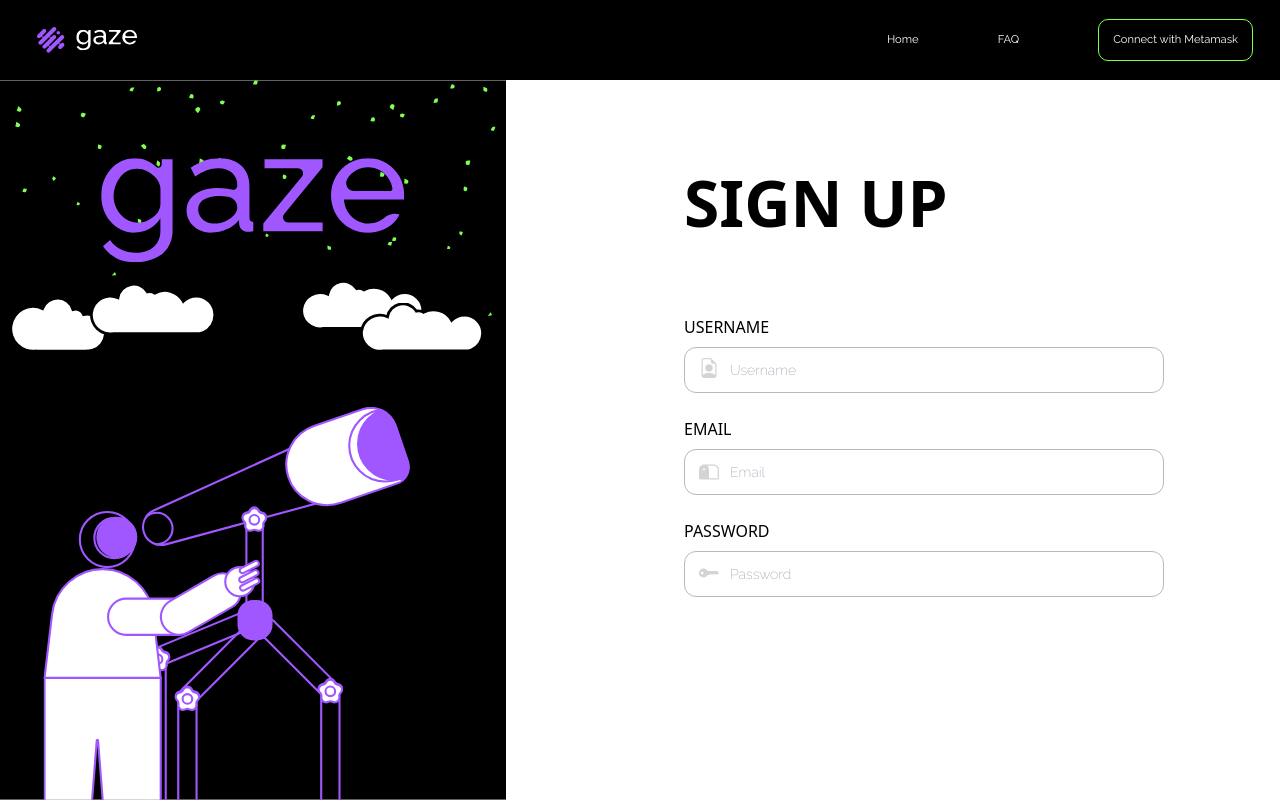
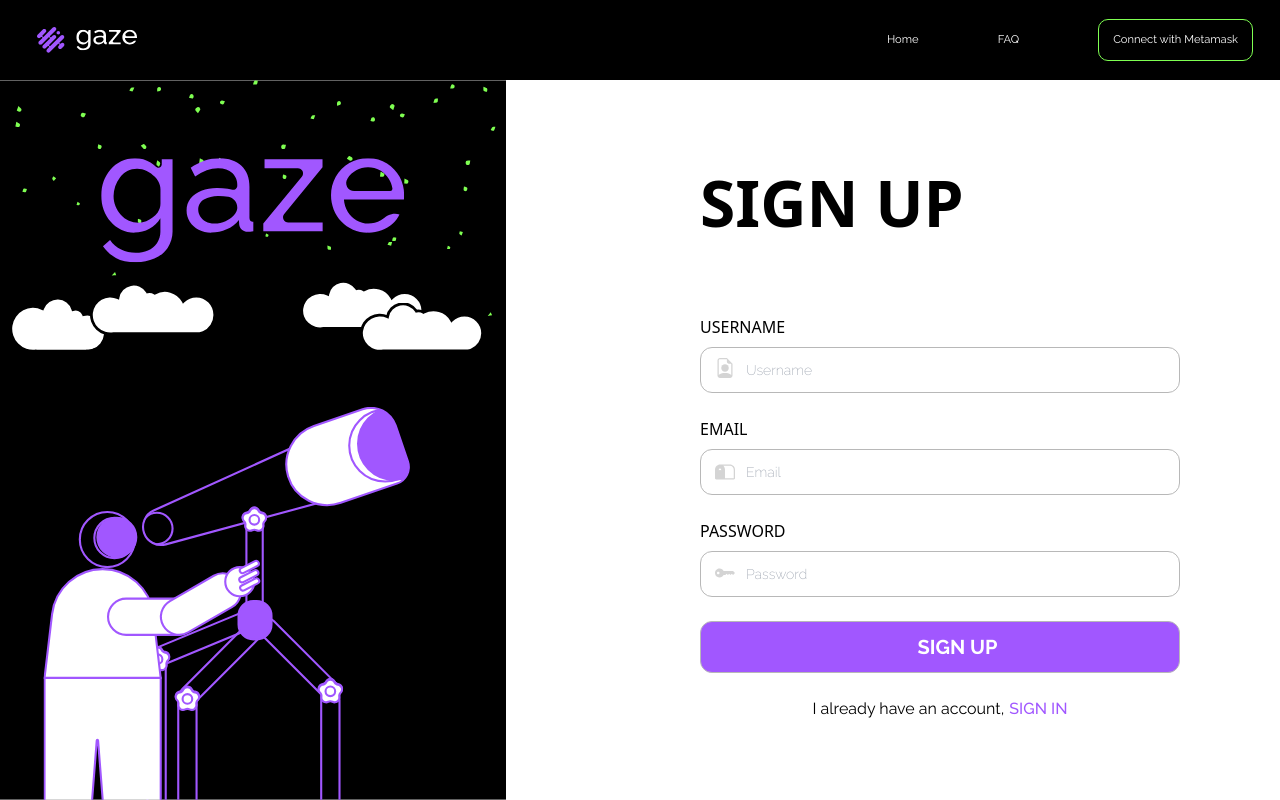
Before and after one commit to 6amson/Gaze-frontend, a Next.js app: page /signup in a window 1280 px wide. Built offline with nearby package versions, Linux system fonts and the light colour scheme.

Commit message:
web view signup page done

```diff
--- a/src/app/globals.scss
+++ b/src/app/globals.scss
@@ -39,16 +39,3 @@ input{
   position: relative;
   font-family: $mainFont;
 }
-
-input::placeholder{
-  position: inherit;
-  width: fit-content;
-  font-weight: 200;
-  font-family: $mainFont;
-  font-size: 14px;
-}
-
-
-input:focus + Image{
-  display: none;
-}
--- a/src/app/signup/page.tsx
+++ b/src/app/signup/page.tsx
@@ -17,7 +17,7 @@ export default function Signup() {
                     </div>
                     <div className="subMainDiv2">
                         <div className="subMainDiv2Form">
-                            <p>SIGN UP</p>
+                            <p className="signupDiv">SIGN UP</p>
                             <form>
                                 <div className="inputDiv">
                                     <label htmlFor="username">USERNAME</label>
@@ -69,6 +69,11 @@ export default function Signup() {
                                         required
                                     />
                                 </div>
+                                <button className="submitButton" type="submit">SIGN UP</button>
+                                <div className="alternateSignin">
+                                    <p>I already have an account,</p>
+                                    <p>SIGN IN</p>
+                                </div>
                             </form>
                         </div>
                     </div>
--- a/src/app/signup/signup.scss
+++ b/src/app/signup/signup.scss
@@ -1,13 +1,10 @@
 @import "../globals.scss";
 
-.mainDiv{
-
-}
 
 .subMainDiv{
     height: calc(100vh - 80px);
     display: grid;
-    grid-template-columns: 584px 1fr;
+    grid-template-columns: 600px 1fr;
 }
 
 .subMainDiv1{
@@ -22,7 +19,7 @@
         margin-top: 75px;
         margin-left: 100px;
 
-        p:first-child{
+        .signupDiv{
             margin-bottom: 64px;
             font-size: 64px;
             font-weight: 700;
@@ -33,9 +30,18 @@
         }
 
         form{
+            width: fit-content;
             .inputDiv{
                 position: relative;
             }
+        }
+
+        input::placeholder{
+            position: inherit;
+            width: fit-content;
+            font-weight: 200;
+            font-family: $mainFont;
+            font-size: 14px;
         }
     }
 }
@@ -57,3 +63,37 @@
     top: 49px;
     margin-left: 15px;
 }
+
+.submitButton{
+  font-size: 20px;
+  display: block;
+  padding: 10px;
+  font-family: '$mainFont';
+  border-radius: 12px;
+  background-color: $mainColor;
+  width: 30rem;
+  margin-top: 8px;
+  margin-bottom: 24px;
+  position: relative;
+  padding-left: 45px;
+  border: solid rgb(184, 184, 184) 1px;
+  position: relative;
+  font-family: $mainFont;
+  font-weight: 700;
+  color: white;
+}
+
+.alternateSignin{
+    display: flex;
+    justify-content: center;
+    font-family: $mainFont;
+
+    p:first-child{
+        margin-right: 5px;
+    }
+
+    p:nth-child(2){
+        color: $mainColor;
+        font-weight: 500;
+    }
+}
```
